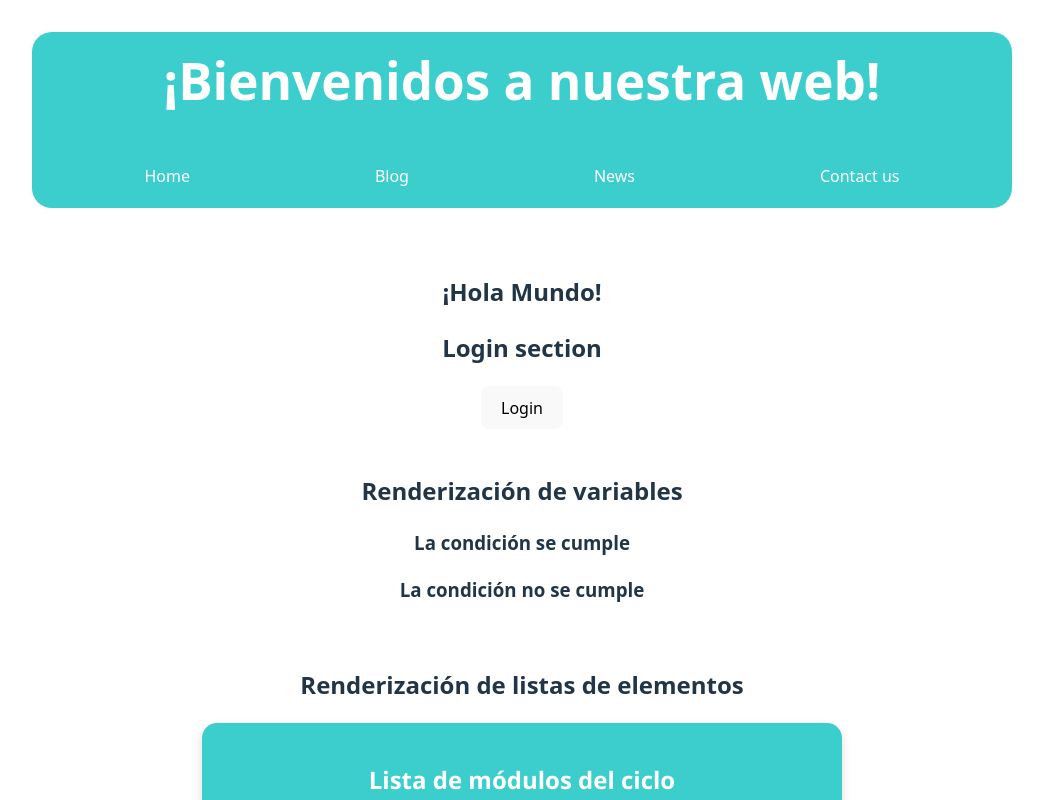
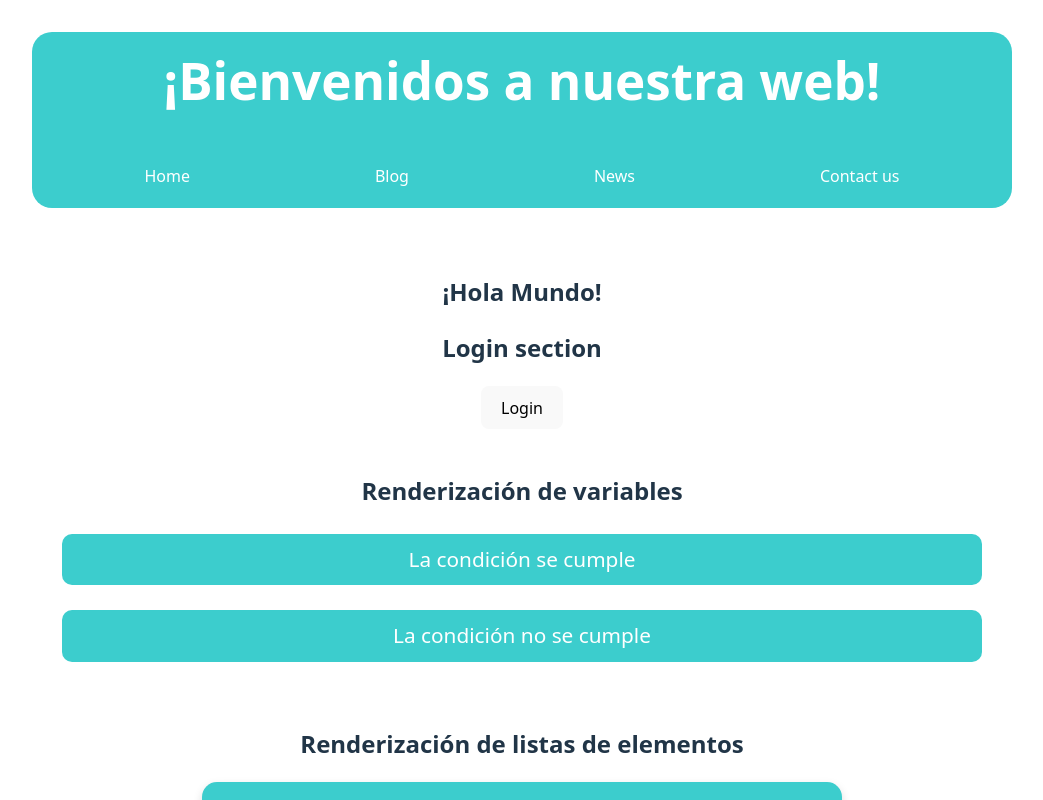
Before and after one commit to Yaiza87/ReactBase, a React (Vite) app: page / in a window 1280 px wide. Shown: the top 800 px of the page, without its empty margins (118-1161 px from the left). Built offline with nearby package versions, Linux system fonts and the light colour scheme.

Commit message:
Modify h3 App.css

```diff
--- a/src/App.css
+++ b/src/App.css
@@ -19,6 +19,17 @@
 }
 .main-content {
   padding: 30px;
+}
+
+h3 {
+  text-align: center;
+  color: white;
+  margin-top: 25px;
+  font-size: 1.3rem;
+  font-weight: 500;
+  background-color: rgb(60, 205, 205);
+  padding: 10px 15px;
+  border-radius: 10px;
 }
 
 @keyframes logo-spin {
--- a/src/components/Login.jsx
+++ b/src/components/Login.jsx
@@ -1,8 +1,8 @@
 function Login(props) {
 
   const user = {
-    username: "Adrián",
-    email: "adrian@email.com"
+    username: "Alumn@",
+    email: "alumno@email.com"
   }
 
 const handleClick = () => {
```
